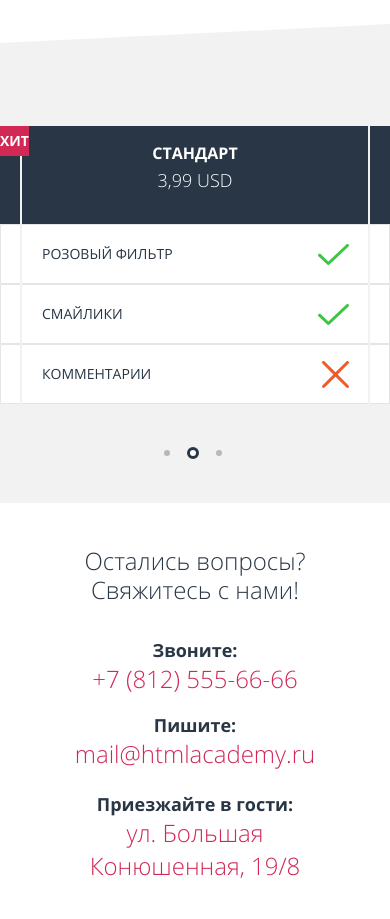
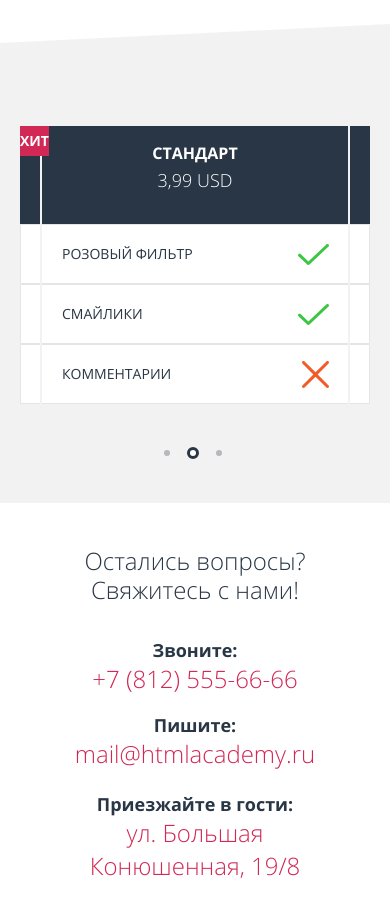
Before and after one commit to MaximRMD/1646999-pink-23, a website: page source/index.html in a window 390 px wide. Shown: the part 1980-2899 px from the top of the page. Drawn offline with nearby package versions, Linux system fonts and the light colour scheme; files that its build step writes are made by us from their sources.

Commit message:
pixel 7.09

```diff
--- a/source/index.html
+++ b/source/index.html
@@ -300,7 +300,7 @@
 
 
     <section class="price slider">
-      <ul class="price__wrapper">
+      <ul class="price__wrapper container">
         <li class="price__position">
           <div class="price__title price__title_no-background"></div>
           <div class="price__item">
@@ -438,7 +438,7 @@
             <span class="connection__phone-mobile"></span> +7 (812) 555-66-66
           </a>
         </div>
-        <div class="connection__info connection__address">
+        <div class="connection__info connection__mail">
           <h2 class="connection__subtitle">Пишите:</h2>
           <a class="connection__address-link link" href="#">mail@htmlacademy.ru</a>
         </div>
--- a/source/sass/blocks/background.scss
+++ b/source/sass/blocks/background.scss
@@ -7,21 +7,30 @@
 
   @include tablets {
     display: flex;
-    padding-top: 56px;
-    padding-bottom: 47px;
+    padding: 56px 20px 47px 20px;
     justify-content: space-between;
+  }
+
+  @include desktop {
+    max-width: 940px;
+    margin-left: auto;
+    margin-right: auto;
+    padding: 57px 61px 51px 79px;
   }
 }
 
 .background__editor-img {
   margin-bottom: 37px;
+  padding: 0 20px;
 
   @include tablets {
     margin-bottom: 0;
+    padding: 0;
   }
 
   @include desktop {
     margin-right: 90px;
+    padding: 0;
   }
 }
 
@@ -52,14 +61,26 @@
     padding-bottom: 41px;
     padding-top: 9px;
   }
+
+  @include desktop {
+    padding: 0;
+    margin-bottom: 26px;
+
+    &::after {
+      content: "";
+      position: absolute;
+      width: 100px;
+      height: 2px;
+      top: 0;
+      background-color: $grey;
+    }
+  }
 }
 
-.background__editor--tablet-item:nth-last-of-type(2) {
-  padding-top: 30px;
-}
 
-.background__editor--tablet-item:nth-last-of-type(3) {
-  padding-top: 30px;
+
+.background__editor--tablet-item:nth-last-of-type(1) {
+  padding-top: 6px;
 }
 
 .background__effects--editor-svg {
@@ -225,20 +246,65 @@
 
 
 .background__editor--block {
+  padding: 0 20px;
+
   @include tablets {
-    margin-right: 11px;
+    padding: 0;
   }
 
   @include desktop {
+    padding: 0;
     display: flex;
     flex-direction: column;
     justify-content: space-between;
+    margin: 0;
   }
 }
 
 .background__editor--button {
   @include desktop {
     display: flex;
+    align-items: flex-start;
     gap: 44px;
   }
 }
+
+.background__svg-icon {
+  @include tablets {
+    height: 22px;
+    width: 22px;
+  }
+
+  @include desktop {
+    height: 44px;
+    width: 44px;
+  }
+}
+
+.background__svg-fill {
+  @include tablets {
+    height: 22px;
+    width: 24px;
+  }
+
+  @include desktop {
+    height: 43px;
+    width: 48px;
+  }
+}
+
+.background__svg-contrast {
+  @include tablets {
+    height: 16px;
+    width: 16px;
+  }
+
+  @include desktop {
+    height: 32px;
+    width: 32px;
+  }
+}
+
+.background__editor-tablet-icon {
+  margin-bottom: 56px;
+}
--- a/source/sass/blocks/comment-background.scss
+++ b/source/sass/blocks/comment-background.scss
@@ -8,6 +8,10 @@
   @include tablets {
     padding: 0;
     margin: 0;
+  }
+
+  @include desktop {
+    margin-bottom: 31px;
   }
 }
 
--- a/source/sass/blocks/connection.scss
+++ b/source/sass/blocks/connection.scss
@@ -42,11 +42,10 @@
 
 .connection__info {
   text-align: center;
-  ;
 
   @include tablets {
     width: 46%;
-    margin-bottom: 17px;
+    margin-bottom: 22px;
   }
 }
 
@@ -72,15 +71,28 @@
     display: flex;
     justify-content: space-around;
     flex-wrap: nowrap;
+    margin-bottom: 19px;
   }
 }
 
 .connection__call {
   margin-bottom: 18px;
+
+  @include desktop {
+    order: -3;
+  }
 }
 
 
 .connection__address {
   margin-bottom: 22px;
 
+  @include desktop {
+    margin: 0;
+    order: -3;
+  }
 }
+
+.connection__mail {
+  margin-bottom: 22px;
+}
--- a/source/sass/blocks/developed.scss
+++ b/source/sass/blocks/developed.scss
@@ -18,7 +18,6 @@
   @include desktop {
     font-size: 18px;
     line-height: 18px;
-    padding-top: 10px;
   }
 }
 
--- a/source/sass/blocks/header-block.scss
+++ b/source/sass/blocks/header-block.scss
@@ -4,7 +4,7 @@
   }
 
   @include desktop {
-    max-width: 56%;
+    max-width: 46%;
   }
 }
 
--- a/source/sass/blocks/header.scss
+++ b/source/sass/blocks/header.scss
@@ -190,6 +190,10 @@
 
 .header__catalog {
   margin-bottom: 30px;
+
+  @include desktop {
+    margin-bottom: 0;
+  }
 }
 
 
--- a/source/sass/blocks/main-title.scss
+++ b/source/sass/blocks/main-title.scss
@@ -11,8 +11,6 @@
   font-weight: 300;
 
   @include tablets {
-    font-weight: 300;
-    font-size: 50px;
     line-height: 120%;
     margin: 0;
     margin-right: auto;
@@ -22,26 +20,33 @@
   }
 }
 
-.main-title__position {
+.main-title__catalog {
   margin-bottom: 76px;
 
   @include tablets {
     min-width: 358px;
     margin-bottom: 126px;
     line-height: 68px;
+    font-size: 50px;
+  }
+
+  @include desktop {
+    margin-bottom: 88px;
   }
 }
 
 .main-title__index {
   @include tablets {
     font-size: 40px;
-    min-width: 300px;
-    margin-left: 57px;
+    min-width: 238px;
+    position: relative;
+    left: 5px;
   }
 
   @include desktop {
     position: relative;
     top: 16px;
+    left: 0;
     line-height: 68px;
     padding: 0;
     margin-left: auto;
--- a/source/sass/blocks/page.scss
+++ b/source/sass/blocks/page.scss
@@ -80,6 +80,6 @@
   @include desktop {
     display: grid;
     grid-template-columns: 1fr 1fr 1fr;
-    margin-bottom: 67px;
+    margin-bottom: 28px;
   }
 }
--- a/source/sass/blocks/paragraph-block.scss
+++ b/source/sass/blocks/paragraph-block.scss
@@ -23,6 +23,6 @@
   }
 
   @include desktop {
-    margin-bottom: 75px;
+    margin-bottom: 67px;
   }
 }
--- a/source/sass/blocks/phone.scss
+++ b/source/sass/blocks/phone.scss
@@ -19,7 +19,7 @@
 
   @include desktop {
     max-width: initial;
-    right: 124px;
+    right: 4px;
     bottom: -130px;
   }
 }
--- a/source/sass/blocks/price.scss
+++ b/source/sass/blocks/price.scss
@@ -10,7 +10,8 @@
   }
 
   @include desktop {
-    margin-bottom: 69px;
+    margin-bottom: 57px;
+    padding-top: 124px;
   }
 }
 
@@ -27,6 +28,10 @@
 
   @include tablets {
     clip-path: polygon(0 0, 100% 0, 0 8%);
+  }
+
+  @include desktop {
+    clip-path: polygon(0 0, 100% 0, 0 21%);
   }
 }
 
@@ -168,6 +173,10 @@
     min-height: 47px;
     justify-content: center;
   }
+
+  @include desktop {
+    min-height: 60px;
+  }
 }
 
 .price__item {
@@ -182,6 +191,10 @@
 
   @include tablets {
     min-height: 47px;
+  }
+
+  @include desktop {
+    min-height: 60px;
   }
 }
 
@@ -199,8 +212,8 @@
   }
 
   @include desktop {
-    margin-top: 53px;
-    margin-bottom: 88px;
+    margin-top: 34px;
+    margin-bottom: 100px;
   }
 }
 
--- a/source/sass/blocks/slide-toggles.scss
+++ b/source/sass/blocks/slide-toggles.scss
@@ -9,6 +9,9 @@
     margin-bottom: 14px;
   }
 
+  @include desktop {
+    display: none;
+  }
 }
 
 .slide-toggles__button {
```
Also changed, not shown: source/catalog.html (+6 -6 lines).
